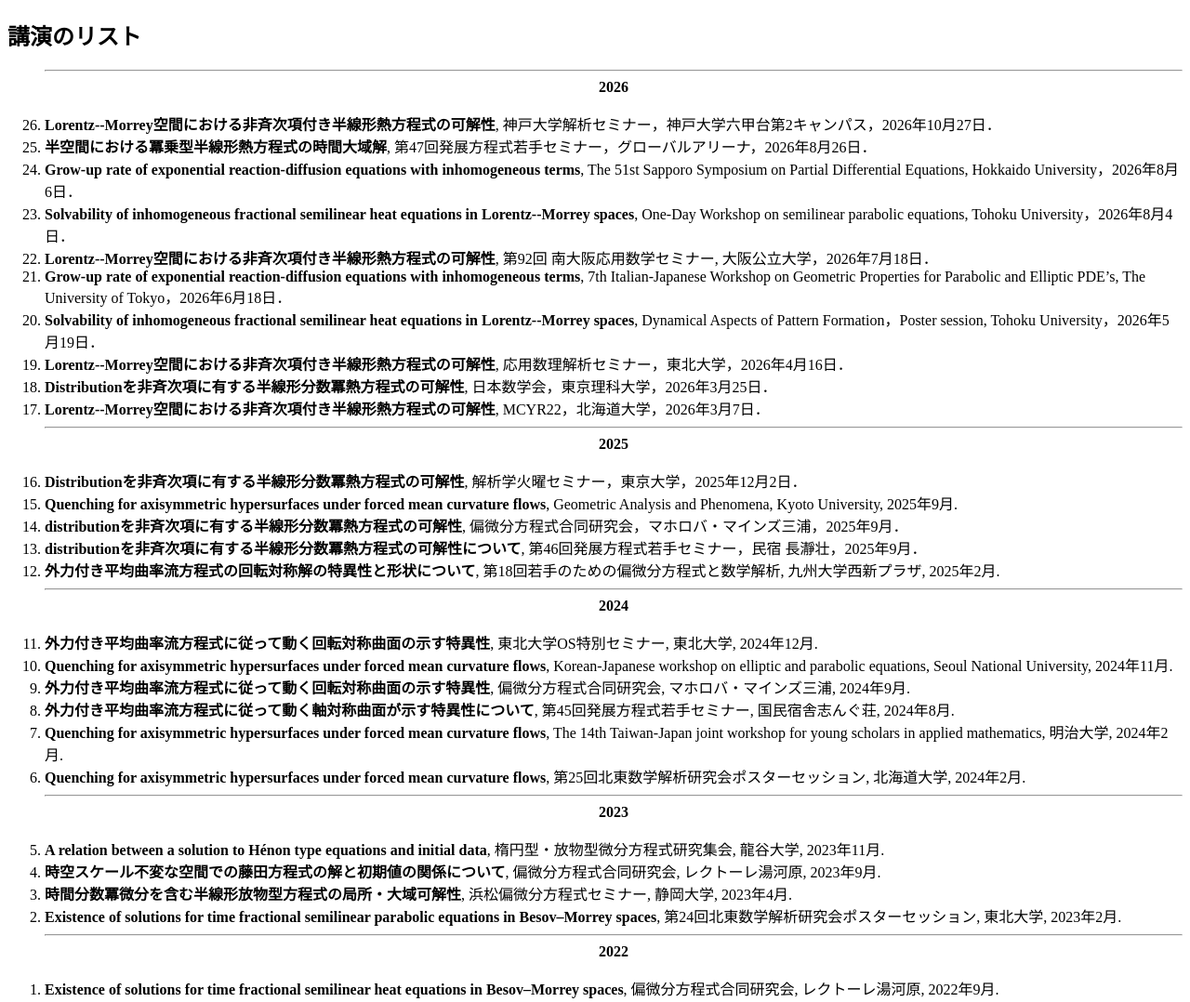
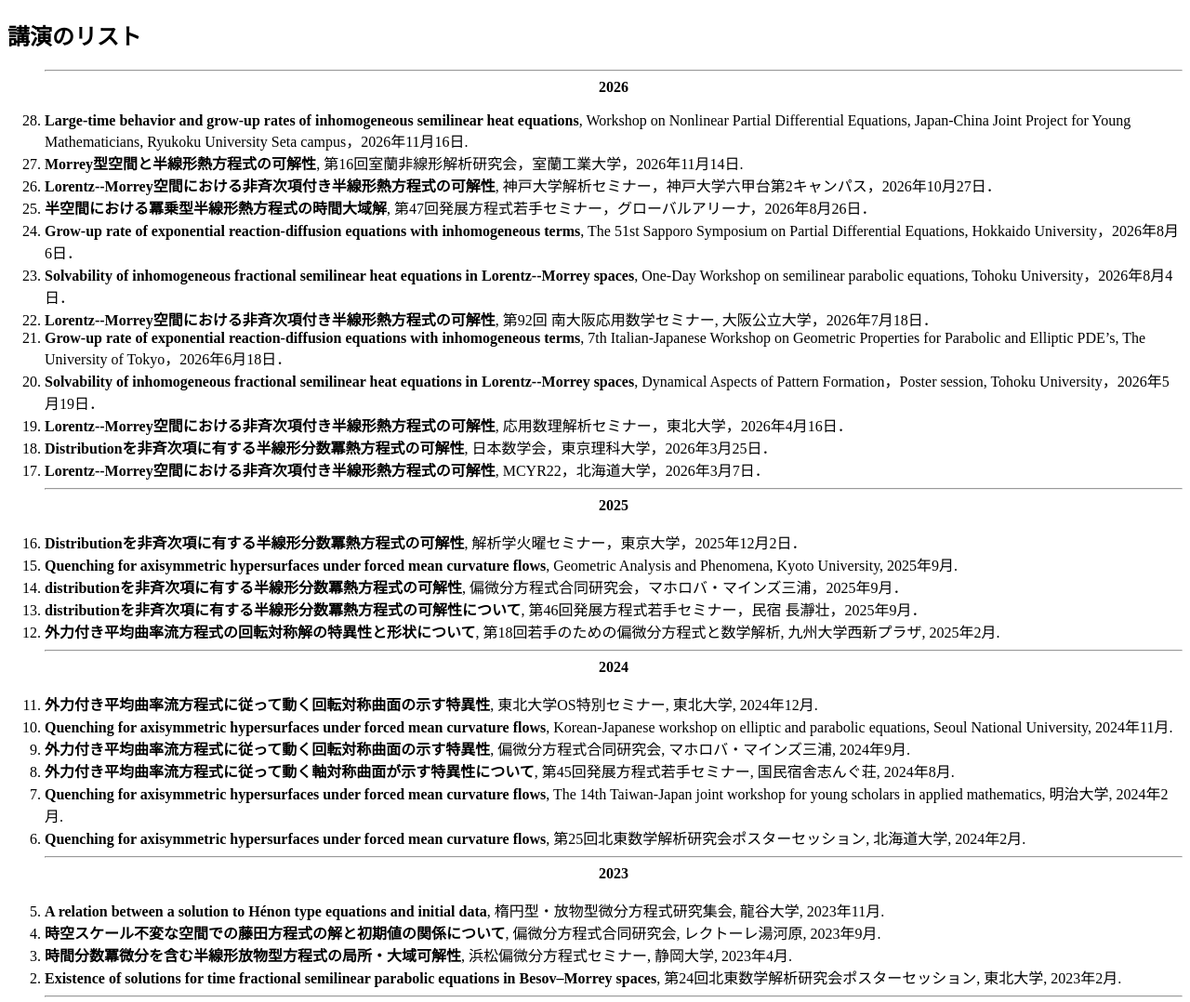
Before and after one commit to alice2dot718/alice2dot718.github.io, a plain HTML site: page talks.html in a window 1280 px wide. Shown: the top 1078 px of the page at 93% size. Drawn offline with Linux system fonts and the light colour scheme.

Commit message:
Add files via upload

```diff
--- a/talks.html
+++ b/talks.html
@@ -10,12 +10,41 @@
 
         <ol reversed>
 
+<!--
+        <hr>
+        <center>
+        <b>2027</b>
+        </center>
+        <br>-->
 
-            <hr>
+          <!--<li>
+              <b>TBA</b>,
+              第n回北東数学解析研究会(？英語表記？)，東北大学 青葉山キャンパス，2027年2月14日？(予定？)．
+          </li>-->
+
+          <!--<li>
+              <b>TBA</b>,
+              第10回数理新人セミナー，東京理科大学 野田キャンパス，2027年2月12日(予定)．
+          </li>-->
+
+
+          <hr>
                 <center>
                 <b>2026</b>
                 </center>
                 <br>
+
+                <li>
+                    <b>Large-time behavior and grow-up rates of inhomogeneous semilinear heat equations</b>,
+                    Workshop on Nonlinear Partial Differential Equations,
+                    Japan-China Joint Project for Young Mathematicians,
+                    Ryukoku University Seta campus，2026年11月16日.
+                </li>
+
+                <li>
+                    <b>Morrey型空間と半線形熱方程式の可解性</b>,
+                    第16回室蘭非線形解析研究会，室蘭工業大学，2026年11月14日.
+                </li>
 
                 <li>
                     <b>Lorentz--Morrey空間における非斉次項付き半線形熱方程式の可解性</b>,
```
Also changed, not shown: index.html (+3 -1 lines).
